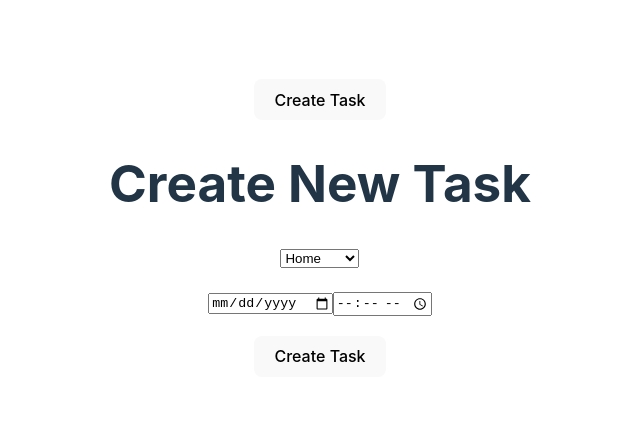
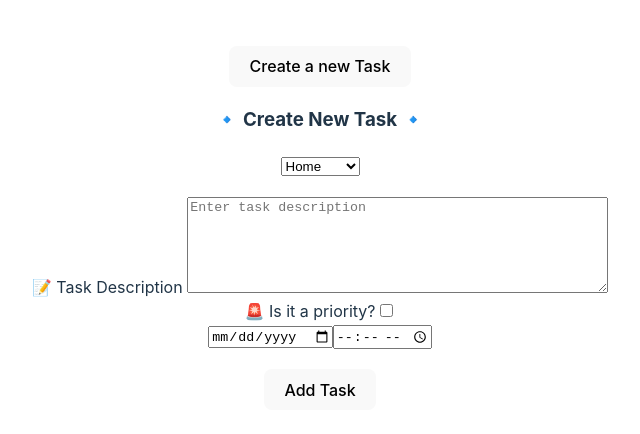
Before and after one commit to kworlanyo/Task-App, a React (Vite) app: page / in a window 1280 px wide. Shown: the part 172-606 px from the top of the page, without its empty margins (320-960 px from the left). Built offline with nearby package versions, Linux system fonts and the light colour scheme.

Commit message:
add TaskDescription, TaskPriority, change text in button create a task and in the button on form changed to add task

```diff
--- a/src/components/Button.jsx
+++ b/src/components/Button.jsx
@@ -1,5 +1,5 @@
 function Button() {
-  return <button type="submit">Create Task</button>;
+  return <button>Create a new Task</button>;
 }
 
 export default Button;
--- a/src/components/Form.jsx
+++ b/src/components/Form.jsx
@@ -1,18 +1,21 @@
 import TaskCategories from "./TaskCategories";
-// import TaskDescription from "./TaskDescription"; //* Comment it back in when you finish creating your component😊
-// import TaskPriority from "./TaskPriority"; //* Comment it back in when you finish creating your component😊
+import TaskDescription from "./TaskDescription";
+import TaskPriority from "./TaskPriority";
 import TaskScheduleTime from "./TaskScheduleTime";
 
+
 function Form() {
+
+
   return (
     <div>
-      <h1>Create New Task</h1>
+      <h3>🔹 Create New Task 🔹</h3>
       <form action="">
         <TaskCategories /> {/* Worla */}
-        {/* <TaskDescription /> Poli */} {/* //* Comment it back in when you finish creating your component😊 */}
-        {/* <TaskPriority /> Poli */} {/* //* Comment it back in when you finish creating your component😊 */}
+        <TaskDescription />  {/* Poli */}
+        <TaskPriority /> {/* Poli */}
         <TaskScheduleTime /> {/* Worla */}
-        <button>Create Task</button>
+        <button>Add Task</button>
       </form>
     </div>
   );
--- a/src/components/TaskDescription.jsx
+++ b/src/components/TaskDescription.jsx
@@ -0,0 +1,17 @@
+import React from 'react'
+import { useState } from 'react'
+
+function TaskDescription() {
+    const [descriptionInput, setDescriptionInput] = useState('')
+
+  return (
+    <>
+    <div>
+      <label> 📝 Task Description </label>
+      <textarea name="taskDescription"  placeholder="Enter task description" rows="6" cols="50" value ={descriptionInput} onChange= {(e) => setDescriptionInput(e.target.value)} />
+    </div>
+    </>
+  )
+}
+
+export default TaskDescription
--- a/src/components/TaskPriority.jsx
+++ b/src/components/TaskPriority.jsx
@@ -0,0 +1,17 @@
+ import React, { useState } from 'react';
+
+ function TaskPriority() {
+    const [priority, setPriority] = useState(false);
+
+   return (
+    <>
+        <div>
+             <label> 🚨 Is it a priority?
+                <input type="checkbox" checked={priority} onChange={(e) => setPriority(e.target.checked)} />
+            </label>
+         </div>
+     </>
+   )
+ }
+
+ export default TaskPriority
```
